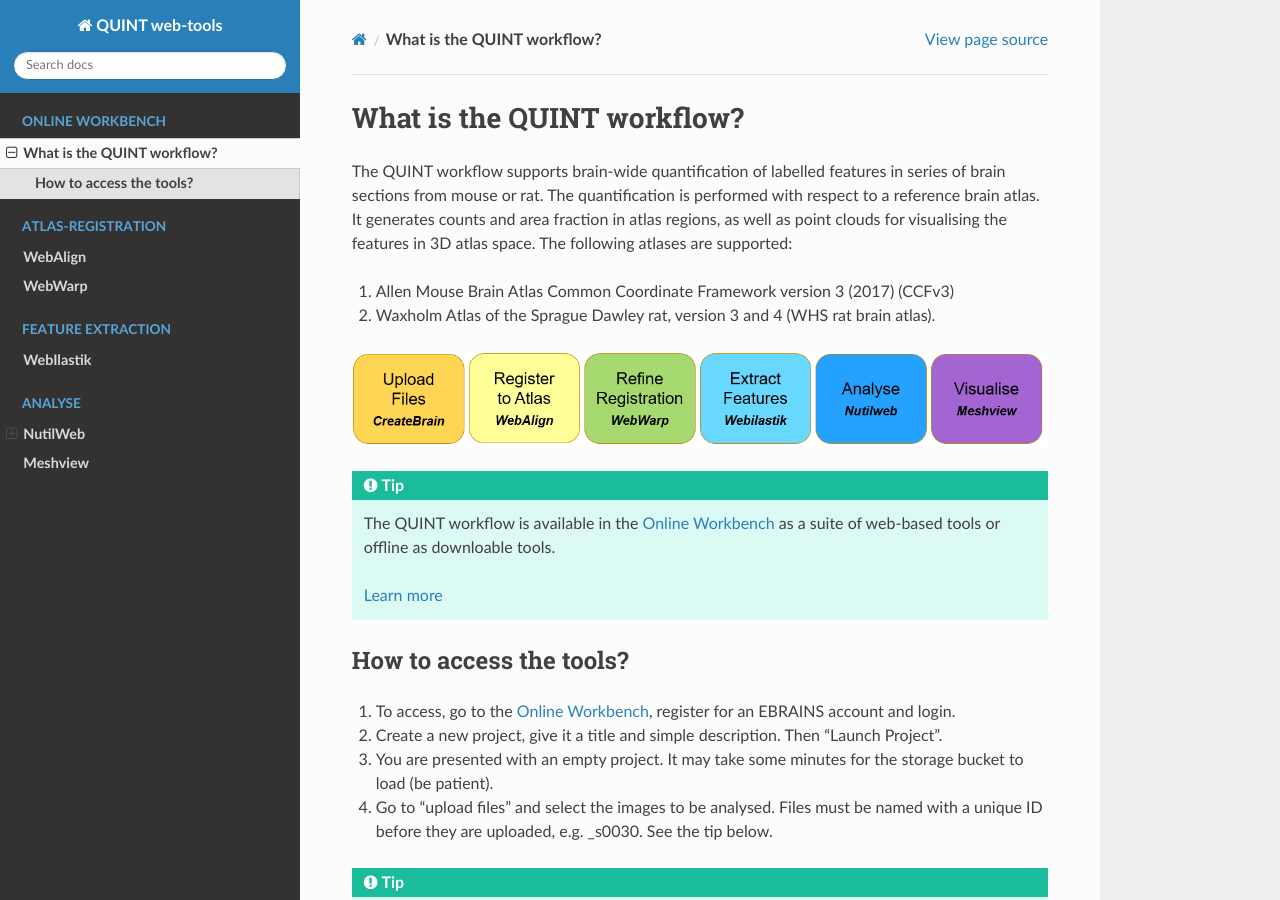
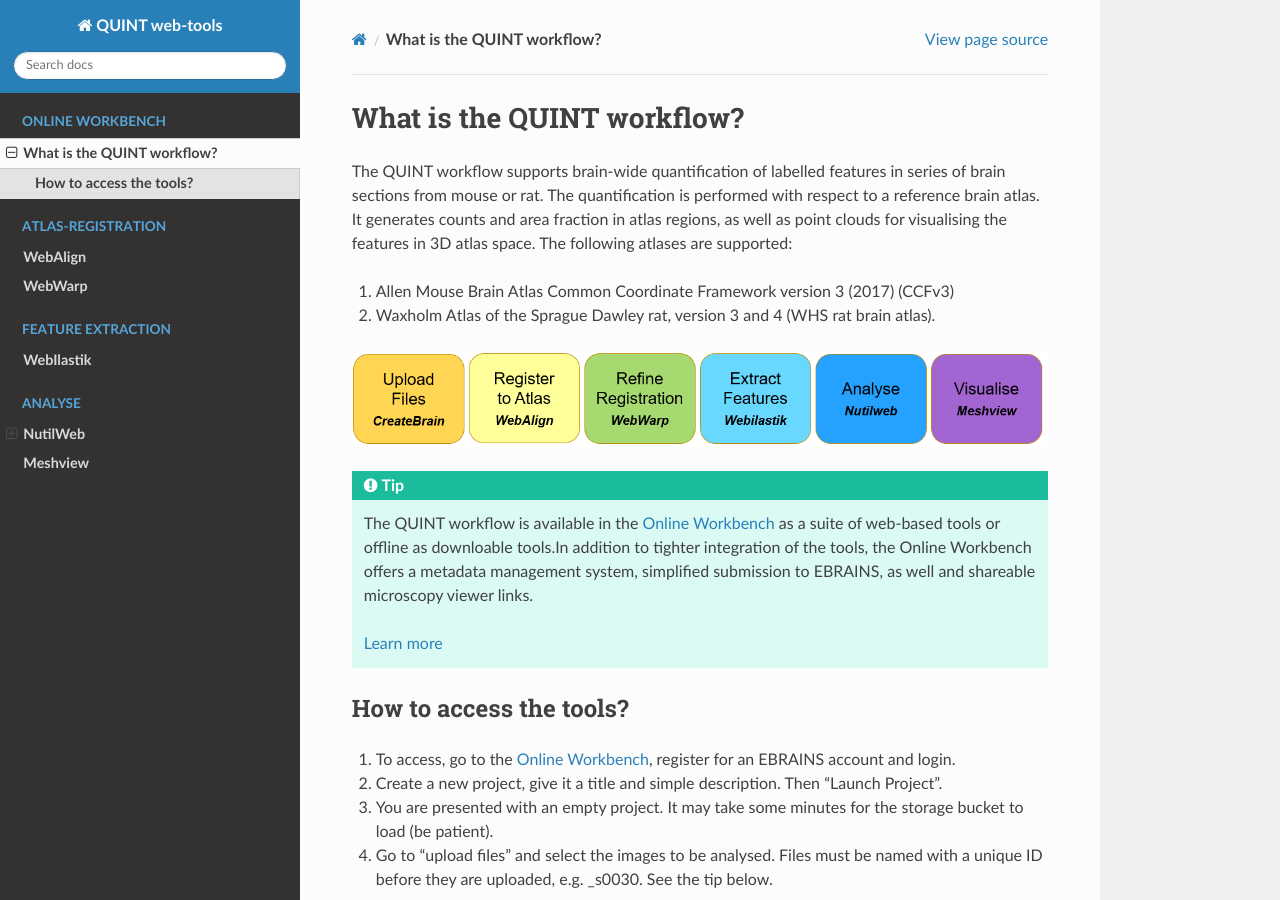
Before and after one commit to Neural-Systems-at-UIO/QUINT_webtools, a Sphinx documentation site: the page built from docs/QUINTintro_new.rst, in a window 1280 px wide and 900 px high. Built offline with Sphinx 7.4.7 and the Read the Docs theme 2.0.0, drawn with Linux system fonts in a browser that asks for light colours.

Commit message:
Update QUINTintro_new.rst

```diff
--- a/docs/QUINTintro_new.rst
+++ b/docs/QUINTintro_new.rst
@@ -9,7 +9,7 @@
 .. image:: images/QUINT_summary_1.PNG
 
 .. tip::
-   The QUINT workflow is available in the `Online Workbench <https://ebrains-workbench.apps.hbp.eu/>`_ as a suite of web-based tools or offline as downloable tools.
+   The QUINT workflow is available in the `Online Workbench <https://ebrains-workbench.apps.hbp.eu/>`_ as a suite of web-based tools or offline as downloable tools.In addition to tighter integration of the tools, the Online Workbench offers a metadata management system, simplified submission to EBRAINS, as well and shareable microscopy viewer links.
 
    `Learn more <https://neural-systems-at-uio.github.io/>`_
 
```
